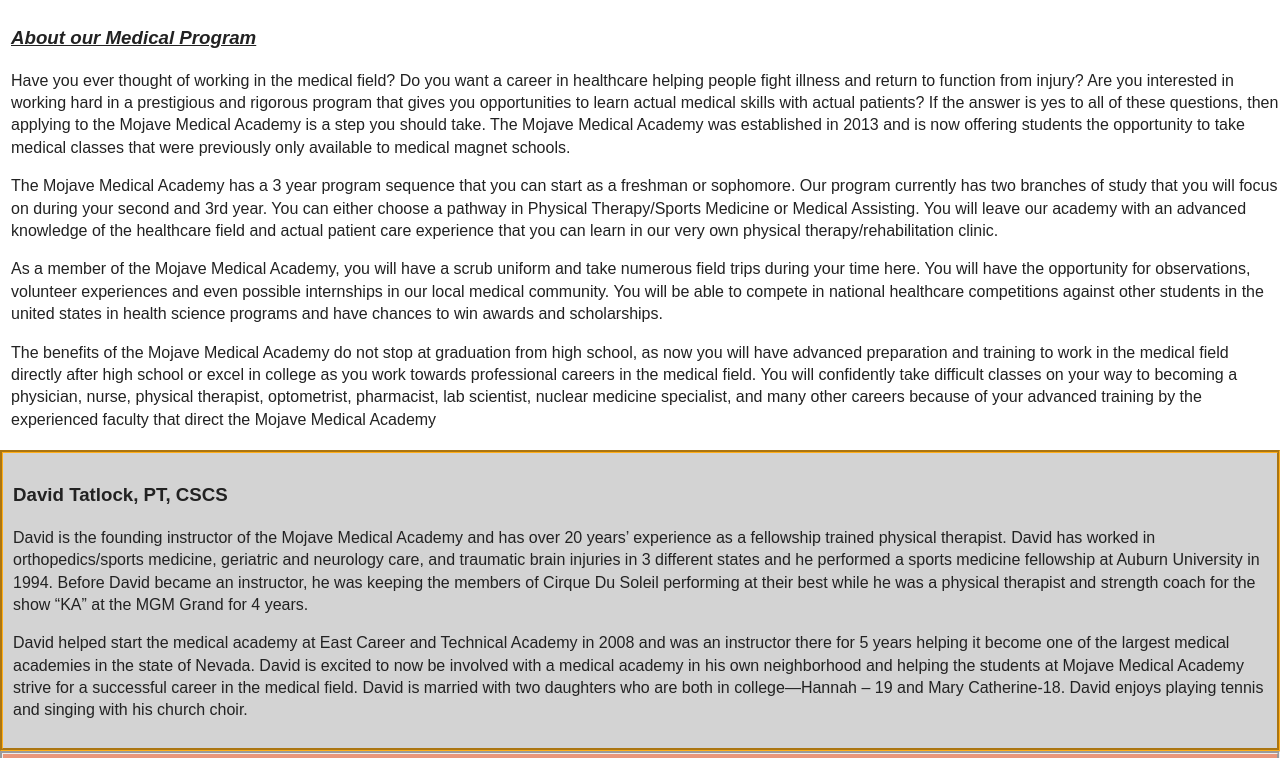
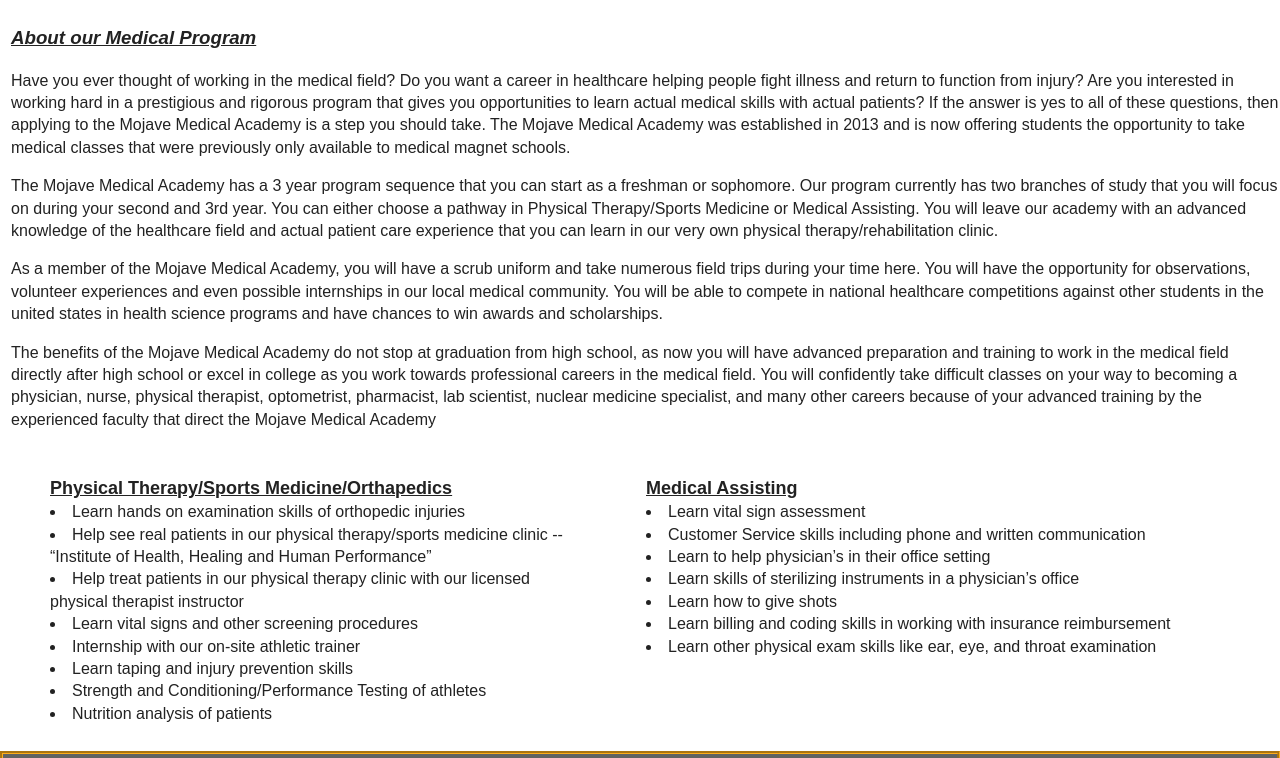
Before and after one commit to elijahglz/mhs-select-schools, a plain HTML site: page index.html in a window 1280 px wide. Shown: the top 758 px of the page. Drawn offline with Linux system fonts and the light colour scheme.

Commit message:
added info to about and tatlock

```diff
--- a/index.html
+++ b/index.html
@@ -18,10 +18,12 @@
         padding-left: 10px;
     }
     div.tatlock {
-        background-color:#D3D3D3;
+        background-color:#616362;
+        color: #FFFFFF;
         border:groove;
         border-color:#ffae19;
         padding:10px;
+        clear: both;
     }
     div.bio2 {
         background-color: #e9967a;
@@ -29,6 +31,26 @@
     }
     div.overlook {
         background-color: #d4ffea;
+    }
+    div.pt {
+        float: left;
+        padding: 10px;
+        width: 45%;
+    }
+    div.ma {
+        float: left;
+        padding: 10px;
+        width: 45%;
+    }
+    img.tatlock {
+        float: left;
+        margin-right: 5px;
+    }
+    strong {
+        font-size: 18px;
+    }
+    li {
+        list-style-position:inside;
     }
 </style>
 </head>
@@ -41,9 +63,31 @@
         <p>As a member of the Mojave Medical Academy, you will have a scrub uniform and take numerous field trips during your time here. You will have the opportunity for observations, volunteer experiences and even possible internships in our local medical community. You will be able to compete in national healthcare competitions against other students in the united states in health science programs and have chances to win awards and scholarships.</p>
         <p>The benefits of the Mojave Medical Academy do not stop at graduation from high school, as now you will have advanced preparation and training to work in the medical field directly after high school or excel in college as you work towards professional careers in the medical field. You will confidently take difficult classes on your way to becoming a physician, nurse, physical therapist, optometrist, pharmacist, lab scientist, nuclear medicine specialist, and many other careers because of your advanced training by the experienced faculty that direct the Mojave Medical Academy</p>
     </div>
+<div class="pt"><ul><strong><u>Physical Therapy/Sports Medicine/Orthapedics</u></strong>
+
+    <li>Learn hands on examination skills of orthopedic injuries</li>
+    <li>Help see real patients in our physical therapy/sports medicine clinic -- “Institute of Health, Healing and Human Performance”</li>
+    <li>Help treat patients in our physical therapy clinic with our licensed physical therapist instructor</li>
+    <li>Learn vital signs and other screening procedures</li>
+    <li>Internship with our on-site athletic trainer</li>
+    <li>Learn taping and injury prevention skills</li>
+    <li>Strength and Conditioning/Performance Testing of athletes</li>
+    <li>Nutrition analysis of patients</li>
+</ul>
+    </div>
+<div class="ma"><ul><strong><u>Medical Assisting</u></strong>
+    <li>Learn vital sign assessment</li>
+    <li>Customer Service skills including phone and written communication</li>
+    <li>Learn to help physician’s in their office setting</li>
+    <li>Learn skills of sterilizing instruments in a physician’s office</li>
+    <li>Learn how to give shots</li>
+    <li>Learn billing and coding skills in working with insurance reimbursement</li>
+    <li>Learn other physical exam skills like ear, eye, and throat examination</li>
+        </ul>
+    </div>
     <div class="tatlock">
-         <h3>David Tatlock, PT, CSCS</h3>
-        <p>David is the founding instructor of the Mojave Medical Academy and has over 20 years’ experience as a fellowship trained physical therapist. David has worked in orthopedics/sports medicine, geriatric and neurology care, and traumatic brain injuries in 3 different states and he performed a sports medicine fellowship at Auburn University in 1994. Before David became an instructor, he was keeping the members of Cirque Du Soleil performing at their best while he was a physical therapist and strength coach for the show “KA” at the MGM Grand for 4 years.</p>
+        <strong>David Tatlock, PT, CSCS</strong><img src="img/mohave_logo_orangefnl.png" align="right" height="50px">
+        <p class="bio"><img src="img/20150128_100607.jpg" class="tatlock" height="100px">David is the founding instructor of the Mojave Medical Academy and has over 20 years’ experience as a fellowship trained physical therapist. David has worked in orthopedics/sports medicine, geriatric and neurology care, and traumatic brain injuries in 3 different states and he performed a sports medicine fellowship at Auburn University in 1994. Before David became an instructor, he was keeping the members of Cirque Du Soleil performing at their best while he was a physical therapist and strength coach for the show “KA” at the MGM Grand for 4 years.</p>
         <p>David helped start the medical academy at East Career and Technical Academy in 2008 and was an instructor there for 5 years helping it become one of the largest medical academies in the state of Nevada. David is excited to now be involved with a medical academy in his own neighborhood and helping the students at Mojave Medical Academy strive for a successful career in the medical field. David is married with two daughters who are both in college—Hannah – 19 and Mary Catherine-18. David enjoys playing tennis and singing with his church choir.</p>
     </div>
     <div class="bio2">other bio</div>
```
